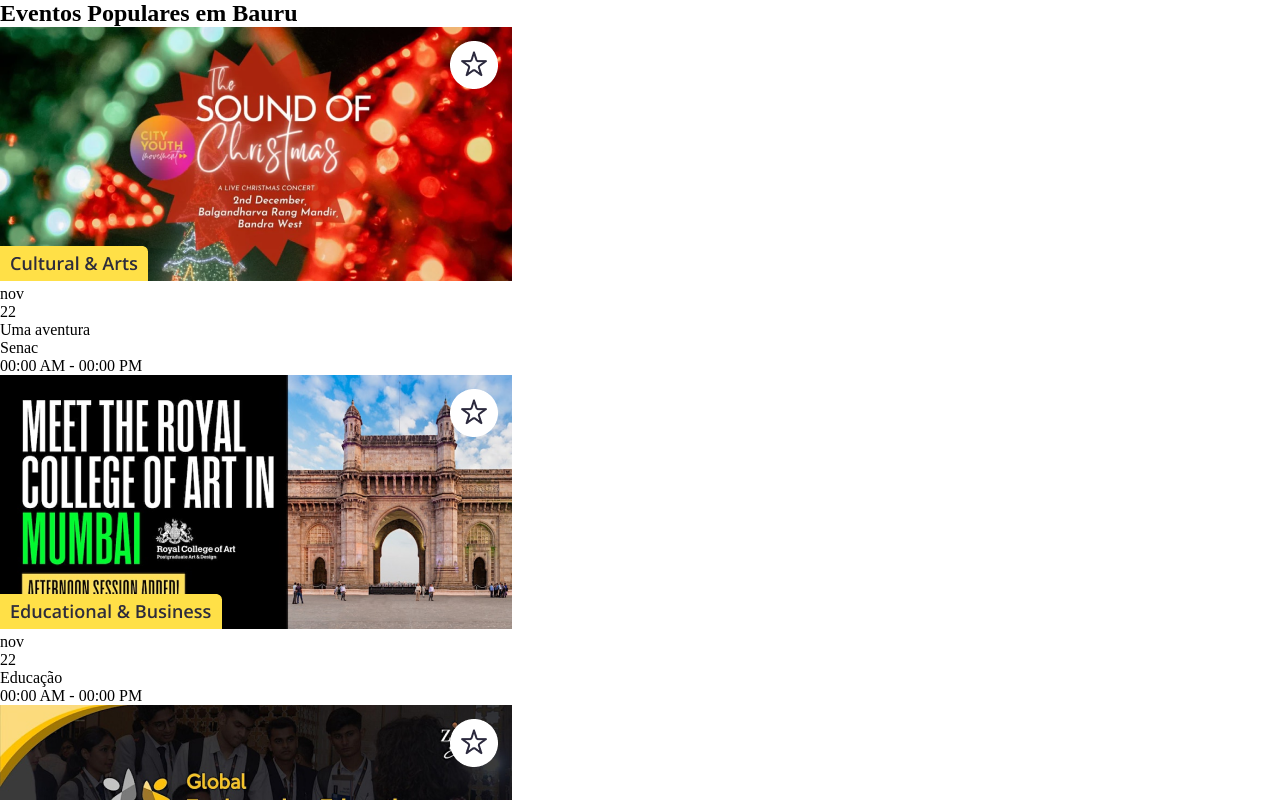
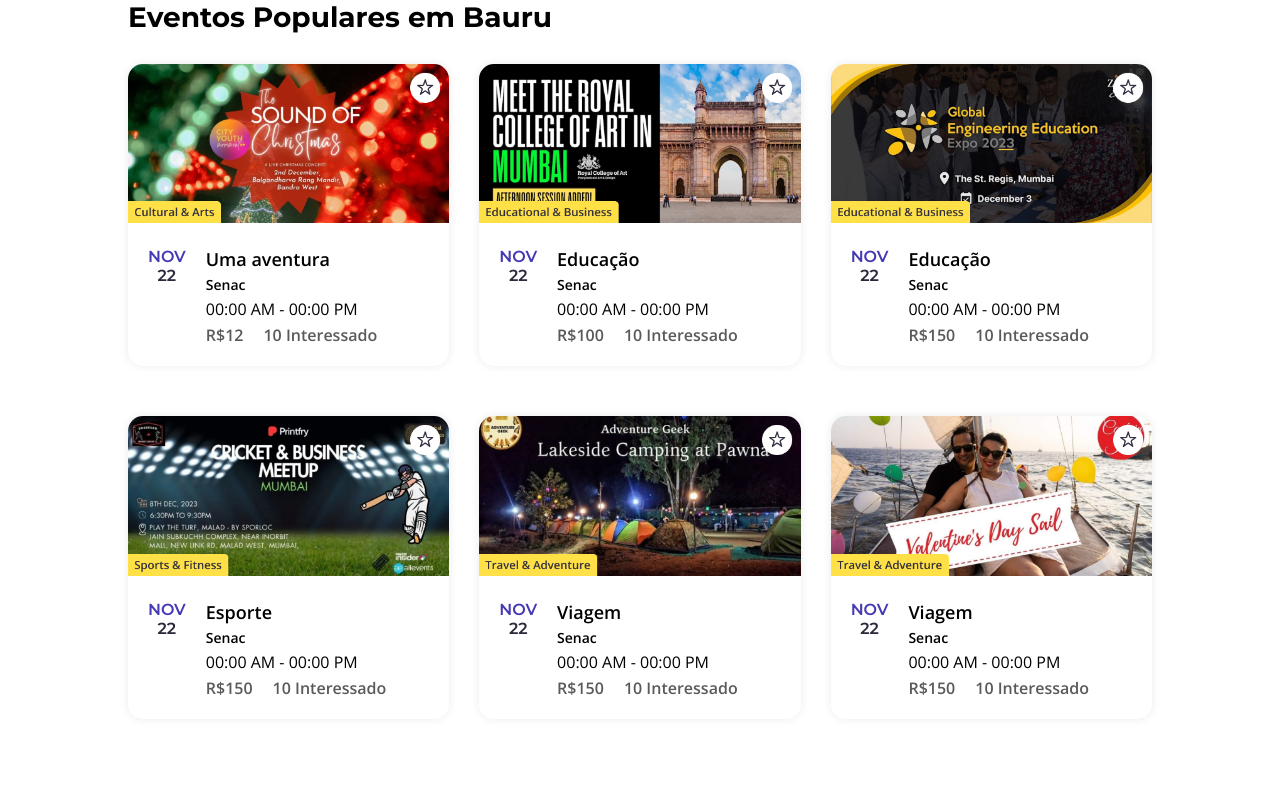
Before and after one commit to yandsilva/fest-central-frontend, a React (Vite) app: page / in a window 1280 px wide. Shown: the top 800 px of the page. Built offline with nearby package versions, Linux system fonts and the light colour scheme.

Commit message:
finalizado os cards

```diff
--- a/src/App.jsx
+++ b/src/App.jsx
@@ -3,7 +3,7 @@ import Home from "./pages/Home/Home";
 
 function App() {
   return (
-    <div>
+    <div className="app">
       <Routes>
         <Route path="/" element={<Home />} />
       </Routes>
--- a/src/assets/assets.js
+++ b/src/assets/assets.js
@@ -16,6 +16,7 @@ export const event_list = [
     price: 12,
     local: "Senac",
     time: "00:00 AM - 00:00 PM",
+    rating: "10 Interessado",
     category: "arts",
   },
   {
@@ -23,8 +24,9 @@ export const event_list = [
     title: "Educação",
     image: educacao_1,
     price: 100,
-    Local: "Senac",
+    local: "Senac",
     time: "00:00 AM - 00:00 PM",
+    rating: "10 Interessado",
     category: "Educacao",
   },
   {
@@ -32,8 +34,9 @@ export const event_list = [
     title: "Educação",
     image: educacao_2,
     price: 150,
-    Local: "Senac",
+    local: "Senac",
     time: "00:00 AM - 00:00 PM",
+    rating: "10 Interessado",
     category: "Educacao",
   },
   {
@@ -41,8 +44,9 @@ export const event_list = [
     title: "Esporte",
     image: esportes_1,
     price: 150,
-    Local: "Senac",
+    local: "Senac",
     time: "00:00 AM - 00:00 PM",
+    rating: "10 Interessado",
     category: "esporte",
   },
   {
@@ -50,8 +54,9 @@ export const event_list = [
     title: "Viagem",
     image: viagem_1,
     price: 150,
-    Local: "Senac",
+    local: "Senac",
     time: "00:00 AM - 00:00 PM",
+    rating: "10 Interessado",
     category: "viagem",
   },
   {
@@ -59,8 +64,9 @@ export const event_list = [
     title: "Viagem",
     image: viagem_2,
     price: 150,
-    Local: "Senac",
+    local: "Senac",
     time: "00:00 AM - 00:00 PM",
+    rating: "10 Interessado",
     category: "viagem",
   },
 ];
--- a/src/components/EventsDisplay/EventsDisplay.css
+++ b/src/components/EventsDisplay/EventsDisplay.css
@@ -0,0 +1,13 @@
+.events-display h2 {
+  font-family: "Montserrat", sans-serif;
+  font-size: 28px;
+  font-weight: bold;
+}
+
+.events-display-list {
+  display: grid;
+  grid-template-columns: repeat(auto-fill, minmax(240px, 1fr));
+  margin-top: 30px;
+  gap: 30px;
+  row-gap: 50px;
+}
--- a/src/components/EventsDisplay/EventsDisplay.jsx
+++ b/src/components/EventsDisplay/EventsDisplay.jsx
@@ -19,6 +19,7 @@ export default function EventsDisplay() {
               image={item.image}
               local={item.local}
               time={item.time}
+              rating={item.rating}
             />
           );
         })}
--- a/src/components/EventsItem/EventsItem.css
+++ b/src/components/EventsItem/EventsItem.css
@@ -0,0 +1,64 @@
+.event-item {
+  width: 100%;
+  margin: auto;
+  border-radius: 15px;
+  box-shadow: 0px 0px 10px #00000015;
+  transition: 0.3s;
+  animation: fadeIn 1s;
+}
+
+.event-item-img {
+  width: 100%;
+  border-radius: 15px 15px 0px 0px;
+}
+
+.event-content-description {
+  padding: 20px;
+  display: flex;
+}
+
+.event-description {
+  display: flex;
+  flex-direction: column;
+  gap: 4px;
+}
+
+.event-data {
+  margin-right: 20px;
+  font-family: "Montserrat", sans-serif;
+  font-weight: 600;
+  display: flex;
+  flex-direction: column;
+  align-items: center;
+}
+
+.event-data-month {
+  color: #4539b4;
+}
+
+.event-data-day {
+  color: #2b293d;
+}
+.event-description {
+  font-family: "Open Sans", serif;
+}
+.event-description-title {
+  font-weight: 600;
+  font-size: 18px;
+}
+
+.event-description-local {
+  font-size: 14px;
+  font-weight: 600;
+}
+
+.event-description-time {
+  font-size: 14px;
+}
+
+.event-price-rating-starts {
+  display: flex;
+  color: #5a5a5a;
+  gap: 20px;
+  font-weight: 600;
+}
--- a/src/components/EventsItem/EventsItem.jsx
+++ b/src/components/EventsItem/EventsItem.jsx
@@ -1,7 +1,15 @@
 import React from "react";
 import "./EventsItem.css";
 
-export default function EventsItem({ id, title, price, image, local, time }) {
+export default function EventsItem({
+  id,
+  title,
+  price,
+  image,
+  local,
+  time,
+  rating,
+}) {
   return (
     <div className="event-item">
       <div className="event-item-img-container">
@@ -9,14 +17,17 @@ export default function EventsItem({ id, title, price, image, local, time }) {
       </div>
       <div className="event-content-description">
         <div className="event-data">
-          <p>nov</p>
-          <p>22</p>
+          <p className="event-data-month">NOV</p>
+          <p className="event-data-day">22</p>
         </div>
         <div className="event-description">
-          <p>{title}</p>
-          <p>{local}</p>
-          <p>{time}</p>
-          <div className="event-price-rating-starts"></div>
+          <span className="event-description-title">{title}</span>
+          <p className="event-description-local">{local}</p>
+          <p className="event-description-title-time">{time}</p>
+          <div className="event-price-rating-starts">
+            <p>R${price}</p>
+            <p>{rating}</p>
+          </div>
         </div>
       </div>
     </div>
--- a/src/index.css
+++ b/src/index.css
@@ -3,3 +3,17 @@
   padding: 0;
   box-sizing: border-box;
 }
+
+body {
+  min-height: 100vh;
+}
+
+a {
+  text-decoration: none;
+  color: inherit;
+}
+
+.app {
+  width: 80%;
+  margin: auto;
+}
```
